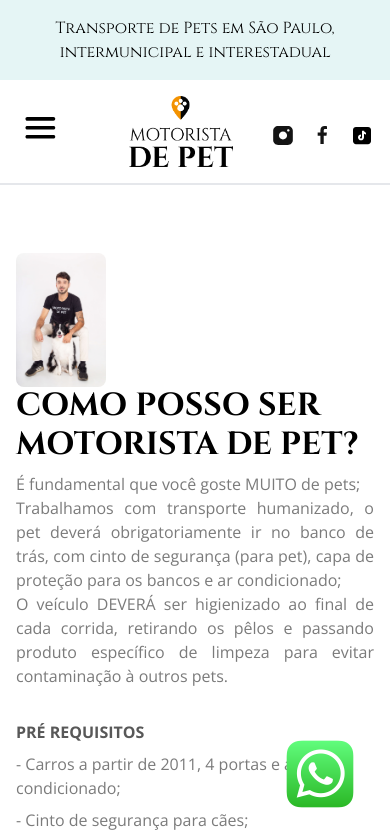
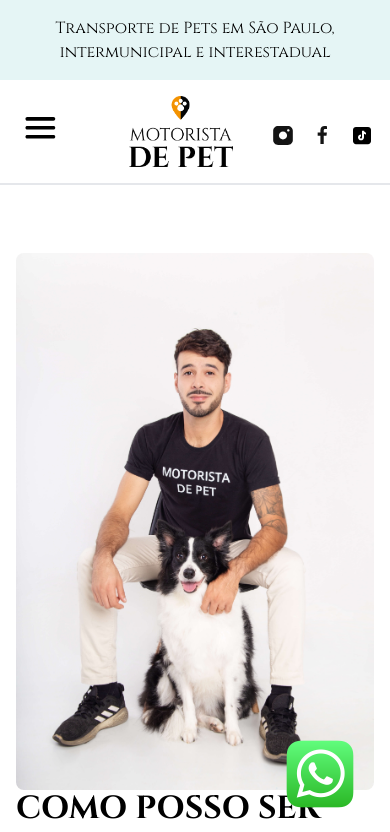
Before and after one commit to miguelofoliveir/dev-motorista-pet, a Next.js app: page /quero-ser-motorista in a window 390 px wide. Shown: the top 832 px of the page. Built offline with nearby package versions, Linux system fonts and the light colour scheme.

Commit message:
melhorando quero ser motorista mobile

```diff
--- a/app/quero-ser-motorista/page.tsx
+++ b/app/quero-ser-motorista/page.tsx
@@ -62,9 +62,9 @@
   }
 
   return (
-    <section className="lg:px-8 px-4">
+    <section className="lg:px-8 px-4 pb-8">
       <div className="lg:flex flex-col gap-20 py-4 lg:pb-32 pb-10 md:gap-28 lg:py-20 xl:flex-row">
-        <div className="lg:pt-0 pt-8 w-1/4">
+        <div className="lg:pt-0 pt-8 lg:w-1/4">
           <Image
             src="/motorista-pet.jpg"
             alt="Motorista e o pet"
```
